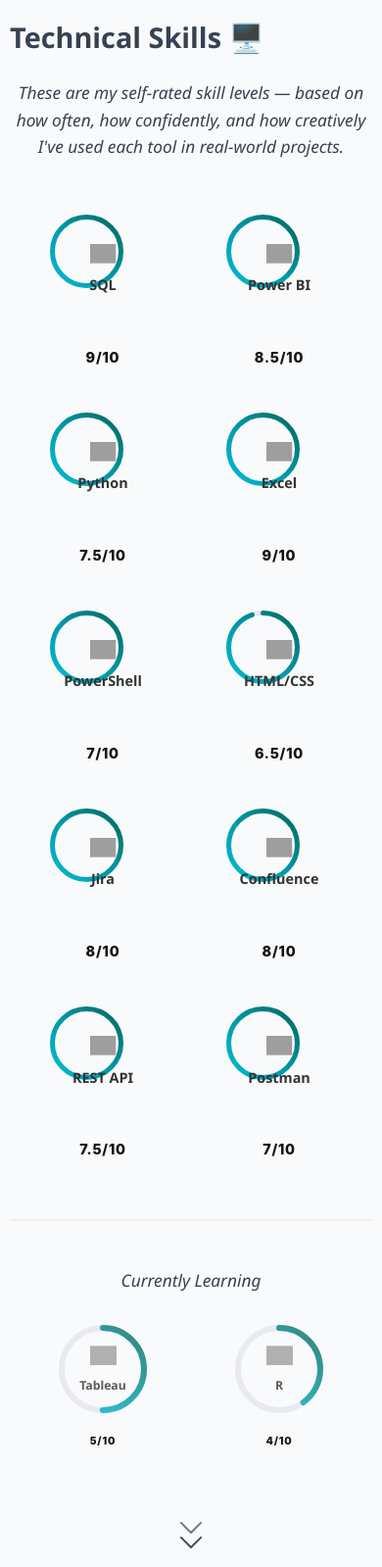
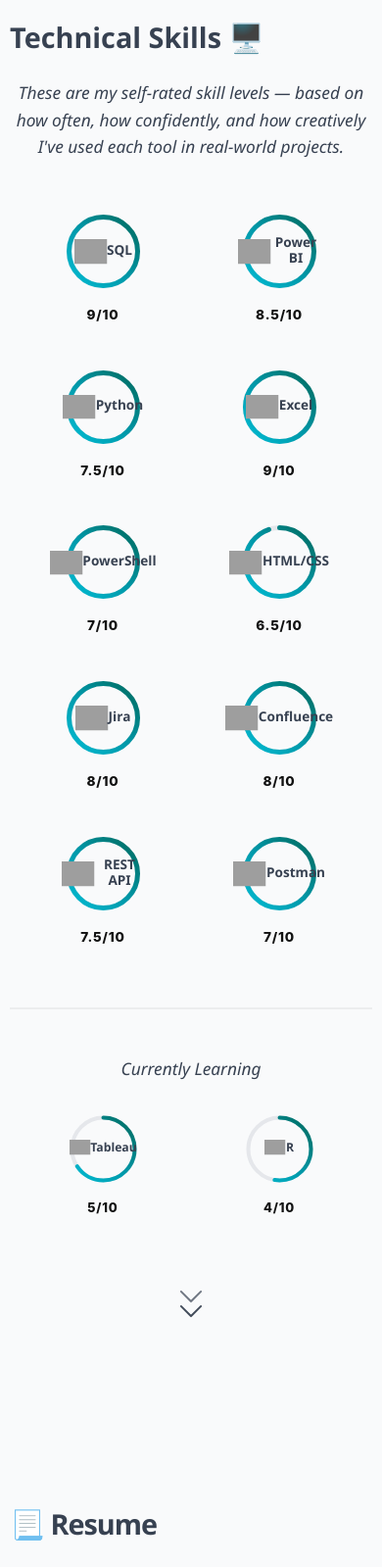
Before and after one commit to holygrail0063/akash-portfolio, a Flask app: page / in a window 390 px wide. Shown: the part 1120-2719 px from the top of the page at 98% size. Run offline with Flask 2, Linux system fonts and the light colour scheme; some libraries are stand-ins or nearby versions; grey boxes are pictures that could not be loaded.

Commit message:
Update style.css

```diff
--- a/static/style.css
+++ b/static/style.css
@@ -1,10 +1,10 @@
 /* Root variables */
 :root {
     /* Light theme colors */
-    --primary-accent: #5B9BD5;
+    --primary-accent: #60A5FA;
     --secondary-accent: #94A3B8;
     --container-bg: #fff;
-    --container-bg-alt: #1a2634;
+    --container-bg-alt: #EFF6FF;  /* Changed from #1a2634 to a very light blue */
     --background: #F9FAFB;
     --heading: #374151;
     --body: #374151;
@@ -689,49 +687,98 @@ section:first-of-type {
 .skill-circle {
     position: relative;
     display: inline-block;
-    margin-bottom: 15px;
-    width: 119px;  /* Reduced from 132px */
-    height: 119px;  /* Reduced from 132px */
+    width: 100%;
+    max-width: 120px;
+    aspect-ratio: 1;
+    margin-bottom: 8px;
 }
 
 .progress-ring {
     transform: rotate(-90deg);
-    width: 119px;
-    height: 119px;
+    width: 100%;
+    height: 100%;
+    overflow: visible;
 }
 
 .progress-ring-circle {
-    transition: stroke-dashoffset 2s ease-in-out;
+    transition: stroke-dashoffset 1.5s ease-out;
     stroke-linecap: round;
     r: 51;
-    cx: 59.5;
-    cy: 59.5;
+    cx: 60;
+    cy: 60;
     fill: transparent;
     stroke: url(#skillGradient);
     stroke-width: 8;
+    transform-origin: center;
+    stroke-dasharray: 320.4; /* This will be set by JS */
+    stroke-dashoffset: 320.4; /* This will be set by JS */
 }
 
 .progress-ring-circle-bg {
     stroke: var(--skill-border);
     r: 51;
-    cx: 59.5;
-    cy: 59.5;
+    cx: 60;
+    cy: 60;
     fill: transparent;
     stroke-width: 8;
 }
 
+/* SVG Gradients */
+#skillGradient stop {
+    transition: stop-color 0.3s ease;
+}
+
 /* Learning section rings */
+.learning .skill-circle {
+    max-width: 130px;  /* Increased from 110px to accommodate larger icons */
+}
+
 .learning .progress-ring {
-    width: 90px;  /* Reduced size for learning section */
-    height: 90px;
+    width: 100%;
+    height: 100%;
 }
 
 .learning .progress-ring-circle,
 .learning .progress-ring-circle-bg {
-    r: 42;  /* Adjusted radius for learning section */
-    cx: 45;  /* Adjusted center X */
-    cy: 45;  /* Adjusted center Y */
-    stroke-width: 6;  /* Thinner stroke for smaller rings */
+    r: 51;
+    cx: 60;
+    cy: 60;
+    stroke-width: 6;
+}
+
+.learning .skill-logo {
+    width: 70px;  /* Substantially increased */
+    height: 70px;
+}
+
+.learning .skill-name {
+    font-size: 0.85em;
+}
+
+.learning .skill-rating {
+    font-size: 0.9em;
+}
+
+@media (max-width: 768px) {
+    .learning .skill-circle {
+        max-width: 110px;  /* Increased to maintain proportion */
+    }
+
+    .learning .skill-logo {
+        width: 60px;  /* Substantially increased */
+        height: 60px;
+    }
+}
+
+@media (max-width: 380px) {
+    .learning .skill-circle {
+        max-width: 100px;  /* Increased to maintain proportion */
+    }
+
+    .learning .skill-logo {
+        width: 52px;  /* Substantially increased */
+        height: 52px;
+    }
 }
 
 .skill-content {
@@ -739,57 +786,90 @@ section:first-of-type {
     top: 50%;
     left: 50%;
     transform: translate(-50%, -50%);
-    text-align: center;
+    display: flex;
+    align-items: center;
+    justify-content: center;
+    width: 100%;
+    height: 100%;
     pointer-events: none;
-    width: 100%;
-}
-
+}
+
+/* Skill icons */
 .skill-logo {
-    display: block;
-    width: 27px;  /* Reduced from 30px */
-    height: 27px;  /* Reduced from 30px */
-    margin: 0 auto 6px auto;
+    width: 42px;  /* Increased from 34px */
+    height: 42px;
+    object-fit: contain;
     transition: transform 0.3s ease;
-    object-fit: contain;
-}
-
-.skill-item:hover .skill-logo {
-    transform: scale(1.1);
+}
+
+.learning .skill-logo {
+    width: 36px;  /* Increased from 30px */
+    height: 36px;
+}
+
+/* Mobile adjustments */
+@media (max-width: 768px) {
+    .skill-circle {
+        max-width: 85px;
+    }
+
+    .skill-logo {
+        width: 34px;  /* Increased from 28px */
+        height: 34px;
+    }
+
+    .learning .skill-logo {
+        width: 30px;  /* Increased from 25px */
+        height: 30px;
+    }
+}
+
+@media (max-width: 380px) {
+    .skill-circle {
+        max-width: 80px;
+    }
+
+    .skill-logo {
+        width: 30px;  /* Increased from 25px */
+        height: 30px;
+    }
+
+    .learning .skill-logo {
+        width: 26px;  /* Increased from 22px */
+        height: 26px;
+    }
 }
 
 .skill-name {
     display: block;
     font-weight: 600;
-    font-size: 0.9em;
-    color: #333;
-    margin-bottom: 2px;
+    font-size: 0.9rem;
+    color: var(--text);
+    margin-bottom: 12px;
     line-height: 1.2;
-    font-size: 0.9rem;  /* Reduced from 1rem */
+    text-align: center;
 }
 
 .skill-rating {
     display: block;
-    font-size: 1.1em;
+    font-size: 1.1rem;
     color: var(--primary-accent);
     font-weight: 800;
-    margin-top: 15px;
     text-align: center;
     font-family: 'Inter', -apple-system, BlinkMacSystemFont, 'Segoe UI', sans-serif;
     letter-spacing: 0.8px;
-    text-shadow: 0 1px 2px rgba(0, 0, 0, 0.1);
-    font-size: 1.17rem;  /* Reduced from 1.3rem */
 }
 
 /* Learning Section */
 .learning-section {
     margin-top: 50px;
     padding-top: 30px;
-    border-top: 2px solid #f0f0f0;
+    border-top: 2px solid var(--border);
 }
 
 .learning-section h3 {
     text-align: center;
-    color: #666;
+    color: var(--text);
     margin-bottom: 30px;
     font-size: 1.3em;
 }
@@ -799,10 +879,28 @@ section:first-of-type {
     gap: 20px;
 }
 
+/* Learning section styles */
 .learning .skill-circle {
-    opacity: 0.8;
-    width: 90px;  /* Reduced from 100px */
-    height: 90px;  /* Reduced from 100px */
+    max-width: 100px;
+}
+
+.learning .progress-ring {
+    width: 100%;
+    height: 100%;
+}
+
+.learning .progress-ring-circle,
+.learning .progress-ring-circle-bg {
+    r: 51;
+    cx: 60;
+    cy: 60;
+    stroke-width: 6;
+}
+
+.learning .skill-logo {
+    width: 24px;
+    height: 24px;
+    margin-bottom: 4px;
 }
 
 .learning .skill-name {
@@ -810,13 +908,35 @@ section:first-of-type {
 }
 
 .learning .skill-rating {
-    font-size: 0.75em;
+    font-size: 0.9em;
+}
+
+@media (max-width: 768px) {
+    .learning .skill-circle {
+        max-width: 85px;
+    }
+
+    .learning .skill-logo {
+        width: 20px;
+        height: 20px;
+    }
+}
+
+@media (max-width: 380px) {
+    .learning .skill-circle {
+        max-width: 75px;
+    }
+
+    .learning .skill-logo {
+        width: 18px;
+        height: 18px;
+    }
 }
 
 /* Animation for progress rings */
 @keyframes progressAnimation {
     from {
-        stroke-dashoffset: 326.73;
+        stroke-dashoffset: var(--initial-offset);
     }
     to {
         stroke-dashoffset: var(--final-offset);
@@ -839,18 +959,11 @@ section:first-of-type {
         padding: 10px;
     }
 
-    .progress-ring {
-        width: 85px;
-        height: 85px;
-    }
-
-    .progress-ring-circle {
-        r: 35;
-        cx: 42.5;
-        cy: 42.5;
-        stroke-width: 5;
-    }
-
+    .skill-circle {
+        max-width: 85px;
+    }
+
+    .progress-ring-circle,
     .progress-ring-circle-bg {
         r: 35;
         cx: 42.5;
@@ -859,15 +972,31 @@ section:first-of-type {
     }
 
     .skill-name {
-        font-size: 0.9rem;
-        margin-top: 10px;
-        text-align: center;
+        font-size: 0.85rem;
+        margin-top: 8px;
     }
 
     .skill-rating {
-        font-size: 0.9rem;
-        margin-top: 5px;
-        text-align: center;
+        font-size: 0.85rem;
+        margin-top: 4px;
+    }
+
+    /* Learning section adjustments for mobile */
+    .learning .skill-circle {
+        max-width: 75px;
+    }
+
+    .learning .progress-ring-circle,
+    .learning .progress-ring-circle-bg {
+        r: 32;
+        cx: 37.5;
+        cy: 37.5;
+        stroke-width: 4;
+    }
+
+    .learning .skill-logo {
+        width: 22px;
+        height: 22px;
     }
 }
 
```
Also changed, not shown: other parts of static/style.css (+54 -45 lines).
